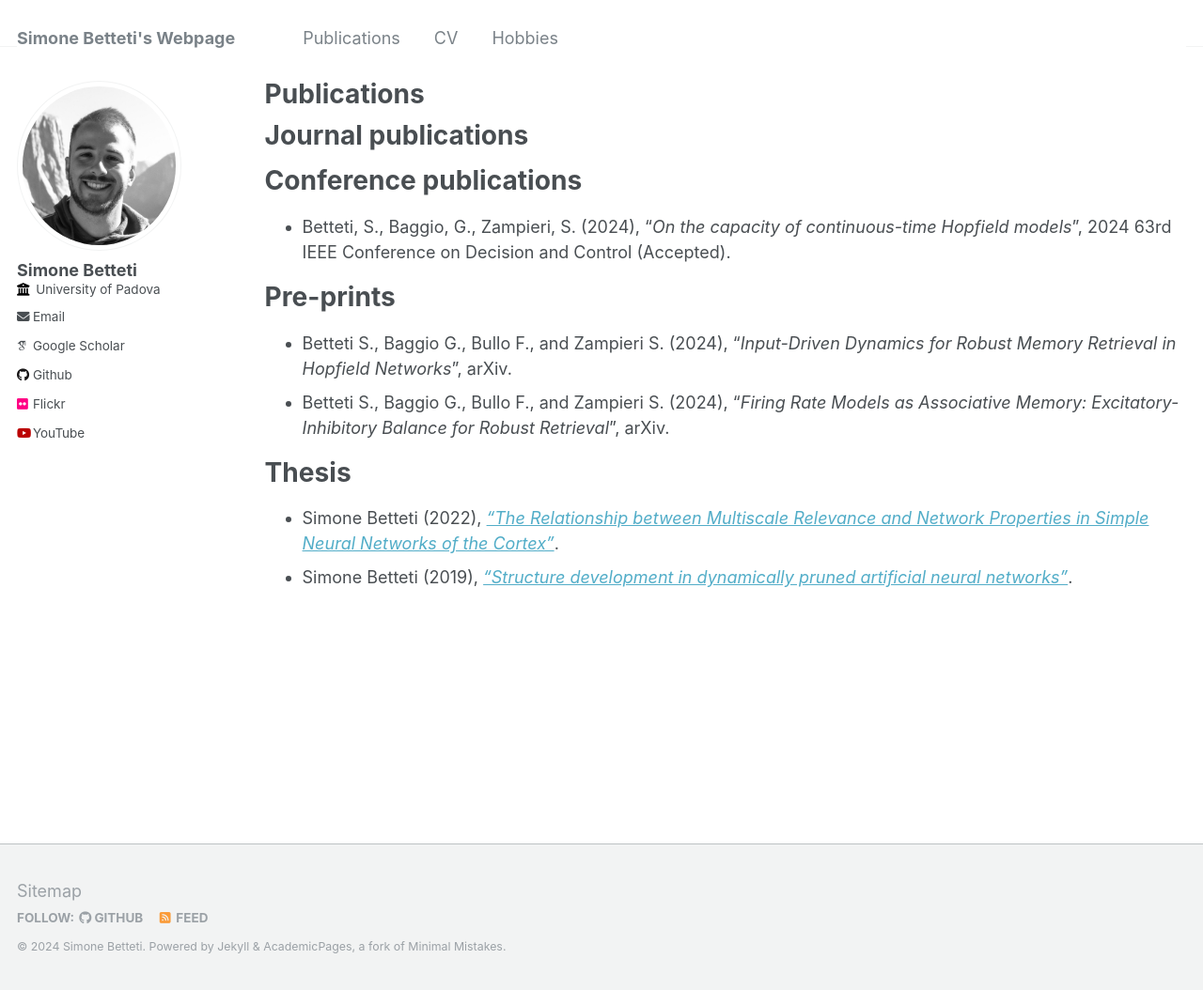
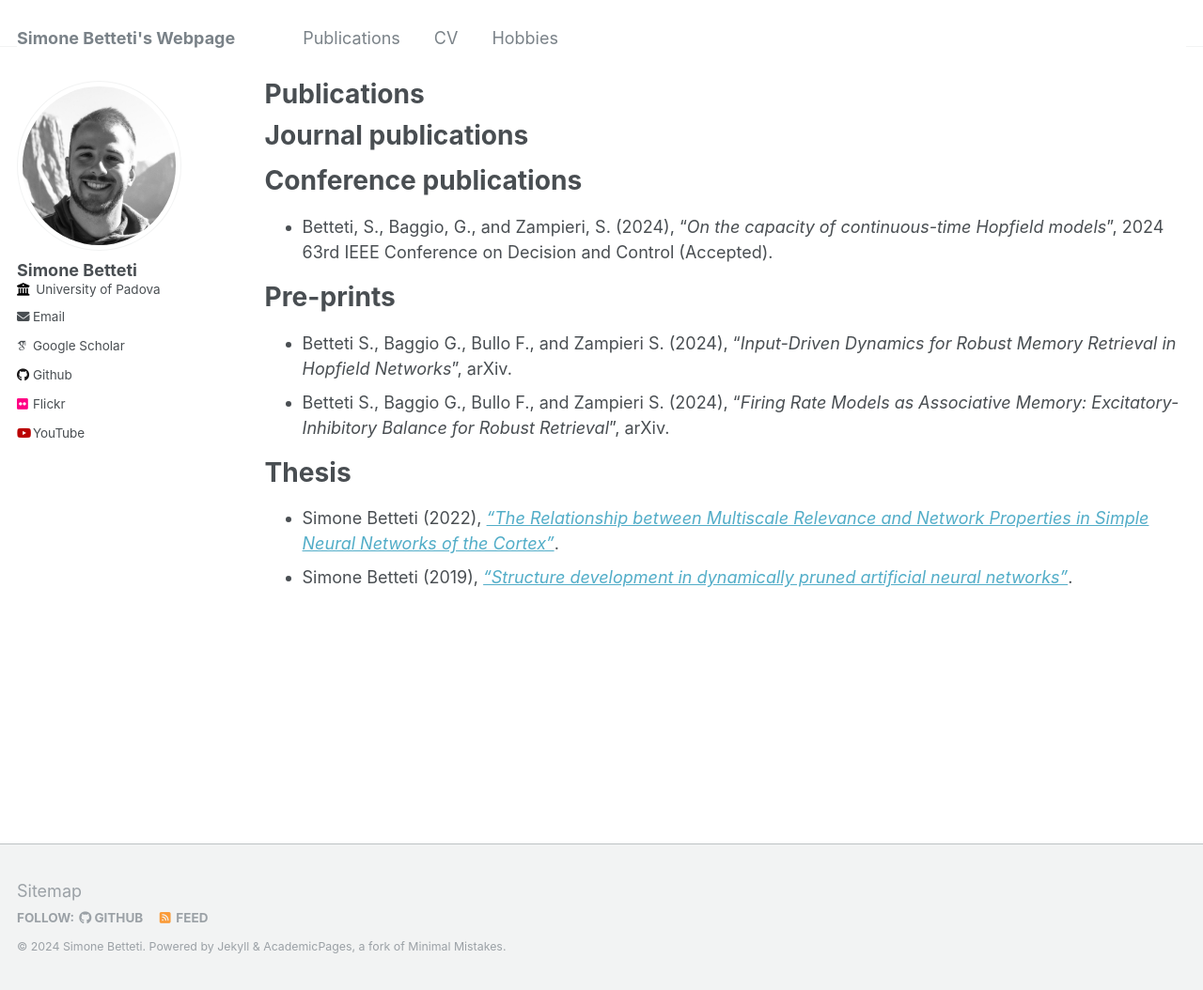
Before and after one commit to sim1bet/sim1bet.github.io, a Jekyll site: the page built from _pages/publications.md, in a window 1280 px wide and 1054 px high. Shown: the whole window at 94% size. Built offline with Jekyll 4.4.1, drawn with Linux system fonts in a browser that asks for light colours; some web fonts are replaced.

Commit message:
Update publications.md

```diff
--- a/_pages/publications.md
+++ b/_pages/publications.md
@@ -8,7 +8,7 @@ author_profile: true
 # Journal publications
 
 # Conference publications
-* Betteti, S., Baggio, G., Zampieri, S. (2024), "_On the capacity of continuous-time Hopfield models_", 2024 63rd IEEE Conference on Decision and Control (Accepted).
+* Betteti, S., Baggio, G., and Zampieri, S. (2024), "_On the capacity of continuous-time Hopfield models_", 2024 63rd IEEE Conference on Decision and Control (Accepted).
 
 # Pre-prints
 * Betteti S., Baggio G., Bullo F., and Zampieri S. (2024), "_Input-Driven Dynamics for Robust Memory Retrieval in Hopfield Networks_", arXiv.
```
